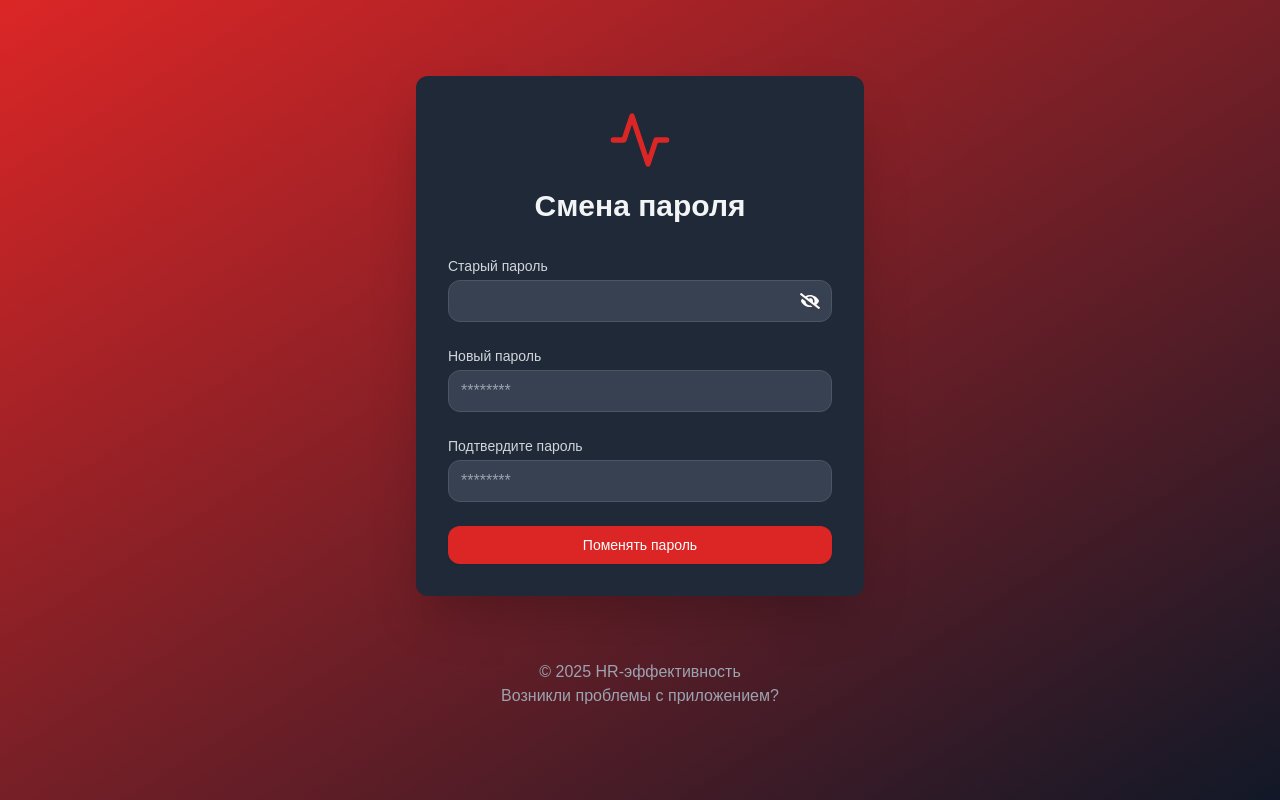
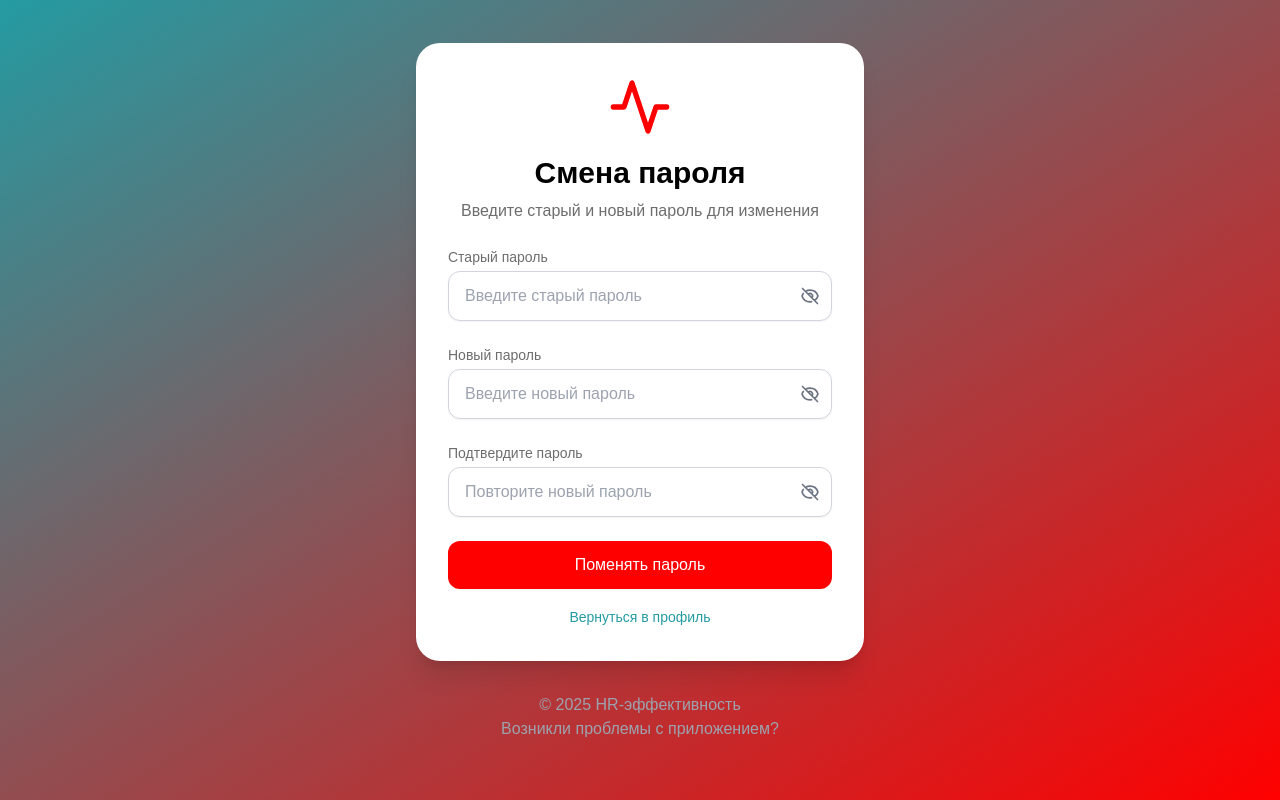
Before and after one commit to Belxz777/web-hr, a Next.js app: page /changePass in a window 1280 px wide. Built offline with nearby package versions, Linux system fonts and the light colour scheme.

Commit message:
I redesign server stats and change password pages. Change password isn`t working, Roma, pls, end this endpoint on server, on frontend this page work (it won't take long)

```diff
--- a/src/app/changePass/page.tsx
+++ b/src/app/changePass/page.tsx
@@ -1,239 +1,347 @@
-'use client'
+"use client"
 
-import { useState } from 'react'
-import changePassword from '@/components/server/auth/passchange'
-import { useRouter } from 'next/navigation'
-import { changePass } from '@/types'
-import { PulseLogo } from '@/svgs/Logo'
-import UniversalFooter from '@/components/buildIn/UniversalFooter'
+import type React from "react"
 
+import { useState } from "react"
+import changePassword from "@/components/server/auth/passchange"
+import { useRouter } from "next/navigation"
+import type { changePass } from "@/types"
+import { PulseLogo } from "@/svgs/Logo"
+import UniversalFooter from "@/components/buildIn/UniversalFooter"
 
 export default function ChangePassword() {
   const [showWarning, setShowWarning] = useState({
     status: false,
-    text: ''
+    text: "",
   })
   const router = useRouter()
-  const [confirmPassword, setConfirmPassword] = useState('')
+  const [confirmPassword, setConfirmPassword] = useState("")
   const [isPopupVisible, setIsPopupVisible] = useState(false)
   const [showPassword, setShowPassword] = useState({
-    oldpass:false,
-    newpass:false,
-    newpassconfirm:false
-  });
-  const [loading, setLoading] = useState<boolean>(false);
+    oldpass: false,
+    newpass: false,
+    newpassconfirm: false,
+  })
+  const [loading, setLoading] = useState<boolean>(false)
   const [credentials, setCredentials] = useState<changePass>({
-      old_password: '',
-      new_password: ''
-    });
-  const handleSubmit = async(e: React.FormEvent) => {
-setLoading(true);
+    old_password: "",
+    new_password: "",
+  })
+
+  const handleSubmit = async (e: React.FormEvent) => {
+    setLoading(true)
     e.preventDefault()
-    if (credentials.new_password!== confirmPassword) {
-      setShowWarning({...showWarning, status: true, text:'Подтвержденный и новый пароль не совпадают' })
-      setIsPopupVisible(true);
-      setLoading(false);
+    if (credentials.new_password !== confirmPassword) {
+      setShowWarning({ ...showWarning, status: true, text: "Подтвержденный и новый пароль не совпадают" })
+      setIsPopupVisible(true)
+      setLoading(false)
       return
     }
     if (credentials.new_password.length < 6 || !/[a-zA-Z]/.test(credentials.new_password)) {
-      setShowWarning({...showWarning, status: true, text: 'Пароль должен содержать более 6 символов и хотя бы один символ' })
-      setIsPopupVisible(true);
-      setLoading(false);
+      setShowWarning({
+        ...showWarning,
+        status: true,
+        text: "Пароль должен содержать более 6 символов и хотя бы один символ",
+      })
+      setIsPopupVisible(true)
+      setLoading(false)
       return
     }
-if(credentials){
-try{
+    if (credentials) {
+      try {
         const req = await changePassword(credentials)
-  if(req.detail){
-  setShowWarning({...showWarning, status: true, text: req.detail })
-  setIsPopupVisible(true);
-  setLoading(false);
+        if (req.detail) {
+          setShowWarning({ ...showWarning, status: true, text: req.detail })
+          setIsPopupVisible(true)
+          setLoading(false)
           return
         }
         setTimeout(() => {
-      setIsPopupVisible(false);
-    }, 3000);
-    setLoading(false);
+          setIsPopupVisible(false)
+        }, 3000)
+        setLoading(false)
         alert(req.message)
-router.push('/login')
+        router.push("/login")
+      } catch (error) {
+        console.error(error)
+        setLoading(false)
+        setShowWarning({ ...showWarning, status: true, text: "Не удалось изменить пароль" })
+        setIsPopupVisible(true)
       }
-catch(error){
-  console.error(error);
-  setLoading(false);
-setShowWarning({...showWarning, status: true, text: 'Не удалось изменить пароль' })
-setIsPopupVisible(true);
-
     }
   }
 
-  }
+  return (
+    <div className="min-h-screen bg-gradient-to-br from-[#249BA2] to-[#FF0000] flex flex-col items-center justify-center p-4">
+      <main className="bg-white rounded-3xl shadow-xl p-8 max-w-md w-full">
+        <header className="flex flex-col items-center mb-6">
+          <PulseLogo
+            className="w-16 h-16 text-[#FF0000] cursor-pointer hover:scale-105 transition-transform"
+            onClick={() => router.push("/profile")}
+          />
+          <h1 className="mt-4 text-3xl font-bold text-[#000000]">Смена пароля</h1>
+          <p className="mt-2 text-center text-[#6D6D6D]">Введите старый и новый пароль для изменения</p>
+        </header>
 
-  return (
-    <div className="divWrapper">
-    <main className="mainWrapper">
-      <header className="flex flex-col items-center">
-        <PulseLogo className="pulseLogo" onClick={() =>router.push('/profile')} />
-        <h1 className="textH1">Смена пароля</h1>
-      </header>
         <form onSubmit={handleSubmit} className="space-y-6">
           <div>
-          <label htmlFor="pass" className="labelStyles select-none">
+            <label htmlFor="pass" className="block text-sm font-medium text-[#6D6D6D] mb-1 select-none">
               Старый пароль
             </label>
             <div className="relative">
               <input
                 id="pass"
                 name="pass"
-              type={showPassword.oldpass ? 'text' : 'password'}
+                type={showPassword.oldpass ? "text" : "password"}
                 required
                 value={credentials.old_password}
                 onChange={(e) => setCredentials({ ...credentials, old_password: e.target.value })}
-              className="emailInputStyles"
+                className="w-full px-4 py-3 bg-white border border-gray-300 rounded-xl shadow-sm focus:outline-none focus:ring-2 focus:ring-[#249BA2] focus:border-transparent"
+                placeholder="Введите старый пароль"
               />
               <button
                 type="button"
-          className="redButtonStyles"
+                className="absolute inset-y-0 right-0 flex items-center pr-3"
                 onClick={() => setShowPassword({ ...showPassword, oldpass: !showPassword.oldpass })}
-          aria-label={showPassword ? "Скрыть пароль" : "Показать пароль"}
-        >
-          <svg
-            className="h-5 w-5 text-red-400"
-            fill="#fff"
-            xmlns="http://www.w3.org/2000/svg"
-            viewBox="0 0 640 512"
-            stroke="currentColor"
+                aria-label={showPassword.oldpass ? "Скрыть пароль" : "Показать пароль"}
               >
                 {showPassword.oldpass ? (
+                  <svg
+                    className="w-5 h-5 text-gray-500 hover:text-gray-700"
+                    fill="none"
+                    stroke="currentColor"
+                    viewBox="0 0 24 24"
+                    xmlns="http://www.w3.org/2000/svg"
+                  >
                     <path
                       strokeLinecap="round"
                       strokeLinejoin="round"
                       strokeWidth={2}
-              d="M572.52 241.4C518.29 135.59 410.93 64 288 64S57.68 135.64 3.48 241.41a32.35 32.35 0 0 0 0 29.19C57.71 376.41 165.07 448 288 448s230.32-71.64 284.52-177.41a32.35 32.35 0 0 0 0-29.19zM288 400a144 144 0 1 1 144-144 143.93 143.93 0 0 1-144 144zm0-240a95.31 95.31 0 0 0-25.31 3.79 47.85 47.85 0 0 1-66.9 66.9A95.78 95.78 0 1 0 288 160z"
+                      d="M15 12a3 3 0 11-6 0 3 3 0 016 0z"
                     />
-            ) : (
                     <path
                       strokeLinecap="round"
                       strokeLinejoin="round"
                       strokeWidth={2}
-              d="M320 400c-75.85 0-137.25-58.71-142.9-133.11L72.2 185.82c-13.79 17.3-26.48 35.59-36.72 55.59a32.35 32.35 0 0 0 0 29.19C89.71 376.41 197.07 448 320 448c26.91 0 52.87-4 77.89-10.46L346 397.39a144.13 144.13 0 0 1-26 2.61zm313.82 58.1l-110.55-85.44a331.25 331.25 0 0 0 81.25-102.07 32.35 32.35 0 0 0 0-29.19C550.29 135.59 442.93 64 320 64a308.15 308.15 0 0 0-147.32 37.7L45.46 3.37A16 16 0 0 0 23 6.18L3.37 31.45A16 16 0 0 0 6.18 53.9l588.36 454.73a16 16 0 0 0 22.46-2.81l19.64-25.27a16 16 0 0 0-2.82-22.45zm-183.72-142l-39.3-30.38A94.75 94.75 0 0 0 416 256a94.76 94.76 0 0 0-121.31-92.21A47.65 47.65 0 0 1 304 192a46.64 46.64 0 0 1-1.54 10l-73.61-56.89A142.31 142.31 0 0 1 320 112a143.92 143.92 0 0 1 144 144c0 21.63-5.29 41.79-13.9 60.11z"
+                      d="M2.458 12C3.732 7.943 7.523 5 12 5c4.478 0 8.268 2.943 9.542 7-1.274 4.057-5.064 7-9.542 7-4.477 0-8.268-2.943-9.542-7z"
                     />
-            )}
                   </svg>
-        </button>
-          </div>
-        </div>
-        <div>
-                  <label htmlFor="password"  className="labelStyles select-none">
-         Новый пароль
-          </label>
-          <div className='relative'>
-          <input
-            id="password"
-            name="password"
-            autoComplete="current-password"
-            type={showPassword.newpass ? 'text' : 'password'}
-            required
-            value={credentials.new_password}
-            onChange={(e) => setCredentials({ ...credentials, new_password: e.target.value })}
-            className="emailInputStyles"
-            placeholder="********"
-          />
-        </div>
-        </div>
-        <div>
-          <label htmlFor="propassword" className="labelStyles">
-         Подтвердите пароль
-          </label>
-          <div className='relative'>
-          <input
-            id="propassword"
-            name="propassword"
-            type={showPassword.newpassconfirm  ? 'text' : 'password'}
-            autoComplete="current-password"
-            required
-            value={confirmPassword}
-            onChange={(e) => setConfirmPassword(e.target.value)}
-            className="emailInputStyles"
-            placeholder="********"
-          />
-                  {/* <button
-          type="button"
-          className="redButtonStyles"
-          onClick={() => setShowPassword({ ...showPassword, newpassconfirm: !showPassword.newpassconfirm })}
-          aria-label={showPassword.newpassconfirm ? "Скрыть пароль" : "Показать пароль"}
+                ) : (
+                  <svg
+                    className="w-5 h-5 text-gray-500 hover:text-gray-700"
+                    fill="none"
+                    stroke="currentColor"
+                    viewBox="0 0 24 24"
+                    xmlns="http://www.w3.org/2000/svg"
                   >
-          <svg
-            className="h-5 w-5 text-red-400"
-            fill="#fff"
-            xmlns="http://www.w3.org/2000/svg"
-            viewBox="0 0 640 512"
-            stroke="currentColor"
-          >
-            {showPassword.newpassconfirm? (
                     <path
                       strokeLinecap="round"
                       strokeLinejoin="round"
                       strokeWidth={2}
-              d="M572.52 241.4C518.29 135.59 410.93 64 288 64S57.68 135.64 3.48 241.41a32.35 32.35 0 0 0 0 29.19C57.71 376.41 165.07 448 288 448s230.32-71.64 284.52-177.41a32.35 32.35 0 0 0 0-29.19zM288 400a144 144 0 1 1 144-144 143.93 143.93 0 0 1-144 144zm0-240a95.31 95.31 0 0 0-25.31 3.79 47.85 47.85 0 0 1-66.9 66.9A95.78 95.78 0 1 0 288 160z"
+                      d="M13.875 18.825A10.05 10.05 0 0112 19c-4.478 0-8.268-2.943-9.542-7a9.97 9.97 0 011.563-3.029m5.858.908a3 3 0 114.243 4.243M9.878 9.878l4.242 4.242M9.88 9.88l-3.29-3.29m7.532 7.532l3.29 3.29M3 3l3.59 3.59m0 0A9.953 9.953 0 0112 5c4.478 0 8.268 2.943 9.542 7a10.025 10.025 0 01-4.132 5.411m0 0L21 21"
                     />
-            ) : (
+                  </svg>
+                )}
+              </button>
+            </div>
+          </div>
+
+          <div>
+            <label htmlFor="password" className="block text-sm font-medium text-[#6D6D6D] mb-1 select-none">
+              Новый пароль
+            </label>
+            <div className="relative">
+              <input
+                id="password"
+                name="password"
+                autoComplete="new-password"
+                type={showPassword.newpass ? "text" : "password"}
+                required
+                value={credentials.new_password}
+                onChange={(e) => setCredentials({ ...credentials, new_password: e.target.value })}
+                className="w-full px-4 py-3 bg-white border border-gray-300 rounded-xl shadow-sm focus:outline-none focus:ring-2 focus:ring-[#249BA2] focus:border-transparent"
+                placeholder="Введите новый пароль"
+              />
+              <button
+                type="button"
+                className="absolute inset-y-0 right-0 flex items-center pr-3"
+                onClick={() => setShowPassword({ ...showPassword, newpass: !showPassword.newpass })}
+                aria-label={showPassword.newpass ? "Скрыть пароль" : "Показать пароль"}
+              >
+                {showPassword.newpass ? (
+                  <svg
+                    className="w-5 h-5 text-gray-500 hover:text-gray-700"
+                    fill="none"
+                    stroke="currentColor"
+                    viewBox="0 0 24 24"
+                    xmlns="http://www.w3.org/2000/svg"
+                  >
                     <path
                       strokeLinecap="round"
                       strokeLinejoin="round"
                       strokeWidth={2}
-              d="M320 400c-75.85 0-137.25-58.71-142.9-133.11L72.2 185.82c-13.79 17.3-26.48 35.59-36.72 55.59a32.35 32.35 0 0 0 0 29.19C89.71 376.41 197.07 448 320 448c26.91 0 52.87-4 77.89-10.46L346 397.39a144.13 144.13 0 0 1-26 2.61zm313.82 58.1l-110.55-85.44a331.25 331.25 0 0 0 81.25-102.07 32.35 32.35 0 0 0 0-29.19C550.29 135.59 442.93 64 320 64a308.15 308.15 0 0 0-147.32 37.7L45.46 3.37A16 16 0 0 0 23 6.18L3.37 31.45A16 16 0 0 0 6.18 53.9l588.36 454.73a16 16 0 0 0 22.46-2.81l19.64-25.27a16 16 0 0 0-2.82-22.45zm-183.72-142l-39.3-30.38A94.75 94.75 0 0 0 416 256a94.76 94.76 0 0 0-121.31-92.21A47.65 47.65 0 0 1 304 192a46.64 46.64 0 0 1-1.54 10l-73.61-56.89A142.31 142.31 0 0 1 320 112a143.92 143.92 0 0 1 144 144c0 21.63-5.29 41.79-13.9 60.11z"
+                      d="M15 12a3 3 0 11-6 0 3 3 0 016 0z"
                     />
+                    <path
+                      strokeLinecap="round"
+                      strokeLinejoin="round"
+                      strokeWidth={2}
+                      d="M2.458 12C3.732 7.943 7.523 5 12 5c4.478 0 8.268 2.943 9.542 7-1.274 4.057-5.064 7-9.542 7-4.477 0-8.268-2.943-9.542-7z"
+                    />
+                  </svg>
+                ) : (
+                  <svg
+                    className="w-5 h-5 text-gray-500 hover:text-gray-700"
+                    fill="none"
+                    stroke="currentColor"
+                    viewBox="0 0 24 24"
+                    xmlns="http://www.w3.org/2000/svg"
+                  >
+                    <path
+                      strokeLinecap="round"
+                      strokeLinejoin="round"
+                      strokeWidth={2}
+                      d="M13.875 18.825A10.05 10.05 0 0112 19c-4.478 0-8.268-2.943-9.542-7a9.97 9.97 0 011.563-3.029m5.858.908a3 3 0 114.243 4.243M9.878 9.878l4.242 4.242M9.88 9.88l-3.29-3.29m7.532 7.532l3.29 3.29M3 3l3.59 3.59m0 0A9.953 9.953 0 0112 5c4.478 0 8.268 2.943 9.542 7a10.025 10.025 0 01-4.132 5.411m0 0L21 21"
+                    />
+                  </svg>
                 )}
-          </svg>
-        </button> */}
+              </button>
             </div>
           </div>
+
           <div>
+            <label htmlFor="propassword" className="block text-sm font-medium text-[#6D6D6D] mb-1">
+              Подтвердите пароль
+            </label>
+            <div className="relative">
+              <input
+                id="propassword"
+                name="propassword"
+                type={showPassword.newpassconfirm ? "text" : "password"}
+                autoComplete="new-password"
+                required
+                value={confirmPassword}
+                onChange={(e) => setConfirmPassword(e.target.value)}
+                className="w-full px-4 py-3 bg-white border border-gray-300 rounded-xl shadow-sm focus:outline-none focus:ring-2 focus:ring-[#249BA2] focus:border-transparent"
+                placeholder="Повторите новый пароль"
+              />
+              <button
+                type="button"
+                className="absolute inset-y-0 right-0 flex items-center pr-3"
+                onClick={() => setShowPassword({ ...showPassword, newpassconfirm: !showPassword.newpassconfirm })}
+                aria-label={showPassword.newpassconfirm ? "Скрыть пароль" : "Показать пароль"}
+              >
+                {showPassword.newpassconfirm ? (
+                  <svg
+                    className="w-5 h-5 text-gray-500 hover:text-gray-700"
+                    fill="none"
+                    stroke="currentColor"
+                    viewBox="0 0 24 24"
+                    xmlns="http://www.w3.org/2000/svg"
+                  >
+                    <path
+                      strokeLinecap="round"
+                      strokeLinejoin="round"
+                      strokeWidth={2}
+                      d="M15 12a3 3 0 11-6 0 3 3 0 016 0z"
+                    />
+                    <path
+                      strokeLinecap="round"
+                      strokeLinejoin="round"
+                      strokeWidth={2}
+                      d="M2.458 12C3.732 7.943 7.523 5 12 5c4.478 0 8.268 2.943 9.542 7-1.274 4.057-5.064 7-9.542 7-4.477 0-8.268-2.943-9.542-7z"
+                    />
+                  </svg>
+                ) : (
+                  <svg
+                    className="w-5 h-5 text-gray-500 hover:text-gray-700"
+                    fill="none"
+                    stroke="currentColor"
+                    viewBox="0 0 24 24"
+                    xmlns="http://www.w3.org/2000/svg"
+                  >
+                    <path
+                      strokeLinecap="round"
+                      strokeLinejoin="round"
+                      strokeWidth={2}
+                      d="M13.875 18.825A10.05 10.05 0 0112 19c-4.478 0-8.268-2.943-9.542-7a9.97 9.97 0 011.563-3.029m5.858.908a3 3 0 114.243 4.243M9.878 9.878l4.242 4.242M9.88 9.88l-3.29-3.29m7.532 7.532l3.29 3.29M3 3l3.59 3.59m0 0A9.953 9.953 0 0112 5c4.478 0 8.268 2.943 9.542 7a10.025 10.025 0 01-4.132 5.411m0 0L21 21"
+                    />
+                  </svg>
+                )}
+              </button>
+            </div>
+          </div>
+
+          <div className="mt-6">
             <button
               type="submit"
               disabled={loading}
-          className="submitButtonStyles"
+              className="w-full py-3 px-4 rounded-xl shadow-sm text-base font-medium text-white bg-[#FF0000] hover:bg-red-700 focus:outline-none focus:ring-2 focus:ring-offset-2 focus:ring-red-500 disabled:opacity-50 disabled:cursor-not-allowed"
             >
               {loading ? (
                 <>
-              <svg className="animate-spin -ml-1 mr-3 h-5 w-5 text-white" xmlns="http://www.w3.org/2000/svg" fill="none" viewBox="0 0 24 24">
-                <circle className="opacity-25" cx="12" cy="12" r="10" stroke="currentColor" strokeWidth="4"></circle>
-                <path className="opacity-75" fill="currentColor" d="M4 12a8 8 0 018-8V0C5.373 0 0 5.373 0 12h4zm2 5.291A7.962 7.962 0 014 12H0c0 3.042 1.135 5.824 3 7.938l3-2.647z"></path>
+                  <svg
+                    className="animate-spin -ml-1 mr-3 h-5 w-5 text-white inline"
+                    xmlns="http://www.w3.org/2000/svg"
+                    fill="none"
+                    viewBox="0 0 24 24"
+                  >
+                    <circle
+                      className="opacity-25"
+                      cx="12"
+                      cy="12"
+                      r="10"
+                      stroke="currentColor"
+                      strokeWidth="4"
+                    ></circle>
+                    <path
+                      className="opacity-75"
+                      fill="currentColor"
+                      d="M4 12a8 8 0 018-8V0C5.373 0 0 5.373 0 12h4zm2 5.291A7.962 7.962 0 014 12H0c0 3.042 1.135 5.824 3 7.938l3-2.647z"
+                    ></path>
                   </svg>
                   Смена...
                 </>
-          ) : 'Поменять пароль'}
+              ) : (
+                "Поменять пароль"
+              )}
             </button>
           </div>
         </form>
+
+        <div className="mt-4 text-center">
+          <button onClick={() => router.push("/profile")} className="text-[#249BA2] hover:underline text-sm">
+            Вернуться в профиль
+          </button>
+        </div>
       </main>
-    <footer className="footerAuthStyles">
-    </footer>
 
       {showWarning.status && (
         <div
           className={`fixed inset-0 bg-black transition-opacity duration-300 ease-in-out ${
-        isPopupVisible ? 'bg-opacity-50' : 'bg-opacity-0'
-      } flex items-center justify-center`}
+            isPopupVisible ? "bg-opacity-50" : "bg-opacity-0"
+          } flex items-center justify-center z-50`}
         >
           <div
-        className={`bg-gray-800 p-6 rounded-xl shadow-xl transform transition-all duration-300 ease-in-out ${
-          isPopupVisible ? 'opacity-100 scale-100' : 'opacity-0 scale-95'
+            className={`bg-white p-6 rounded-xl shadow-xl transform transition-all duration-300 ease-in-out max-w-md mx-4 ${
+              isPopupVisible ? "opacity-100 scale-100" : "opacity-0 scale-95"
             }`}
           >
-        <h2 className="svgStyles">{showWarning.text}</h2>
+            <h2 className="text-xl font-bold text-[#FF0000] mb-4">{showWarning.text}</h2>
             <button
               onClick={() => {
                 setIsPopupVisible(false)
-            setTimeout(() => setShowWarning({status: false, text: ''}), 300)          }}
-          className="closePopUpStyles"
+                setTimeout(() => setShowWarning({ status: false, text: "" }), 300)
+              }}
+              className="w-full py-2 px-4 rounded-xl shadow-sm text-base font-medium text-white bg-[#FF0000] hover:bg-red-700 focus:outline-none"
             >
               Закрыть
             </button>
           </div>
         </div>
       )}
-<UniversalFooter/>
+
+      <UniversalFooter />
     </div>
   )
 }
--- a/src/components/ui/ProfilePage/EmployeeResponsibilities.tsx
+++ b/src/components/ui/ProfilePage/EmployeeResponsibilities.tsx
@@ -57,7 +57,7 @@ export function EmployeeResponsibilities({
 
   return (
     <div className="mb-8">
-      <h2 className="text-2xl font-bold mb-4 text-[#000000]">Функциональные обязанности</h2>
+      <h2 className="text-2xl font-bold mb-4 text-[#000000] my-4">Функциональные обязанности</h2>
 
       {loading ? (
         <div className="grid grid-cols-1 md:grid-cols-2 gap-6">
```
Also changed, not shown: src/app/stats/page.tsx (+51 -81 lines), src/types.ts (+11 -0 lines). Lines whose indentation alone changed are shown as unchanged.
